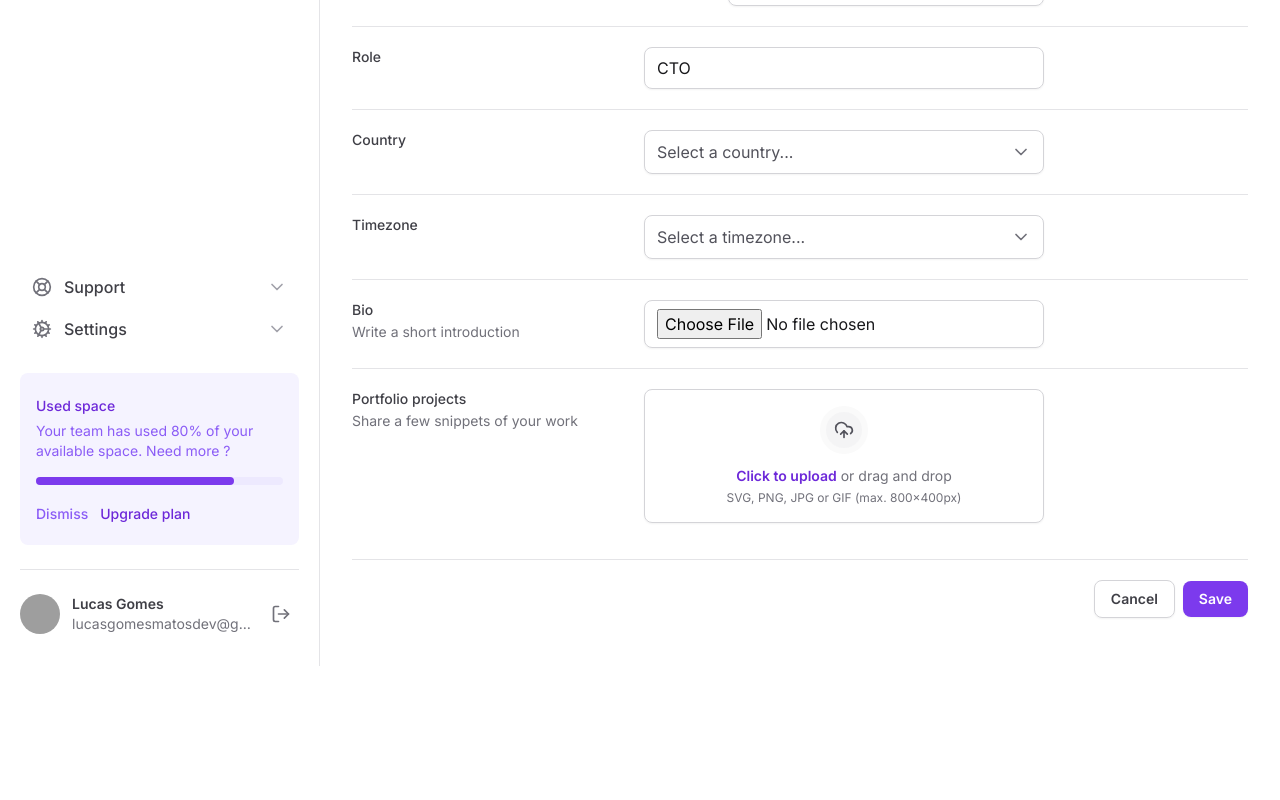
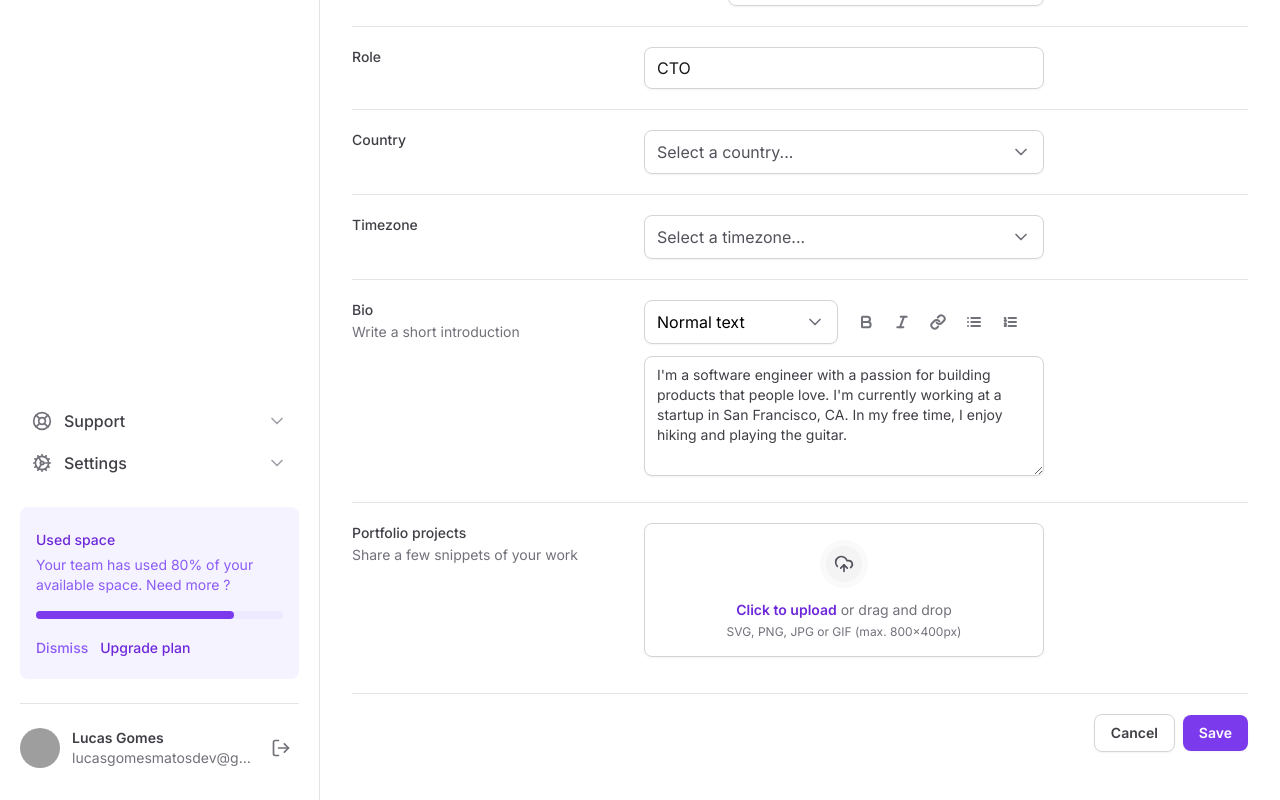
Before and after one commit to lucasgomesmatos/tailwind-next, a Next.js app: page / in a window 1280 px wide. Shown: the part 544-1344 px from the top of the page. Before the commit the page ends 1210 px from the top, so only its background shows below. Built offline with nearby package versions, Linux system fonts and the light colour scheme; grey boxes are pictures that could not be loaded.

Commit message:
feat: textarea component

```diff
--- a/src/app/page.tsx
+++ b/src/app/page.tsx
@@ -2,9 +2,10 @@ import * as FileInput from '@/components/form/file-input'
 import * as Input from '@/components/form/input'
 import { Select } from '@/components/form/select'
 import { SelectItem } from '@/components/form/select/select-item'
+import { Textarea } from '@/components/form/textarea'
 import { SettingsTabs } from '@/components/settings-tabs'
 
-import { Mail } from 'lucide-react'
+import { Bold, Italic, Link, List, ListOrdered, Mail } from 'lucide-react'
 
 export default function Home() {
   return (
@@ -70,7 +71,7 @@ export default function Home() {
 
             <Input.Root>
               <Input.Prefix>
-                <Mail className="size-5 text-zinc-500" />
+                <Mail className="size-4 text-zinc-500" strokeWidth={3} />
               </Input.Prefix>
               <Input.Control
                 id="email"
@@ -145,9 +146,55 @@ export default function Home() {
               </span>
             </label>
 
-            <Input.Root>
-              <Input.Control type="file" />
-            </Input.Root>
+            <div className="space-y-3">
+              <div className="grid grid-cols-2 gap-3">
+                <Select placeholder="" defaultValue="normal">
+                  <SelectItem text="Normal text" value="normal" />
+                  <SelectItem text="Markdown" value="markdown" />
+                </Select>
+
+                <div className="flex items-center gap-1">
+                  <button
+                    type="button"
+                    className="rounded-md p-2 hover:bg-zinc-50"
+                  >
+                    <Bold className="size-4 text-zinc-500" strokeWidth={3} />
+                  </button>
+                  <button
+                    type="button"
+                    className="rounded-md p-2 hover:bg-zinc-50"
+                  >
+                    <Italic className="size-4 text-zinc-500" strokeWidth={3} />
+                  </button>
+                  <button
+                    type="button"
+                    className="rounded-md p-2 hover:bg-zinc-50"
+                  >
+                    <Link className="size-4 text-zinc-500" strokeWidth={3} />
+                  </button>
+                  <button
+                    type="button"
+                    className="rounded-md p-2 hover:bg-zinc-50"
+                  >
+                    <List className="size-4 text-zinc-500" strokeWidth={3} />
+                  </button>
+                  <button
+                    type="button"
+                    className="rounded-md p-2 hover:bg-zinc-50"
+                  >
+                    <ListOrdered
+                      className="size-4 text-zinc-500"
+                      strokeWidth={3}
+                    />
+                  </button>
+                </div>
+              </div>
+
+              <Textarea
+                id="bio"
+                defaultValue={`I'm a software engineer with a passion for building products that people love. I'm currently working at a startup in San Francisco, CA. In my free time, I enjoy hiking and playing the guitar.`}
+              />
+            </div>
           </div>
 
           <div className="grid grid-cols-form gap-3 pt-5">
--- a/src/components/form/select/index.tsx
+++ b/src/components/form/select/index.tsx
@@ -3,14 +3,14 @@ import * as SelectPrimitive from '@radix-ui/react-select'
 import { ChevronDown } from 'lucide-react'
 import { ReactNode } from 'react'
 
-interface SelectProps {
+interface SelectProps extends SelectPrimitive.SelectProps {
   children: ReactNode
   placeholder?: string
 }
 
-export const Select = ({ children, placeholder }: SelectProps) => {
+export const Select = ({ children, placeholder, ...props }: SelectProps) => {
   return (
-    <SelectPrimitive.Root>
+    <SelectPrimitive.Root {...props}>
       <SelectPrimitive.Trigger className="flex h-11 w-full items-center justify-between gap-2 rounded-lg border border-zinc-300 px-3 py-2 shadow-sm data-[placeholder]:text-zinc-600">
         <SelectPrimitive.Value
           placeholder={placeholder}
@@ -25,7 +25,7 @@ export const Select = ({ children, placeholder }: SelectProps) => {
           side="bottom"
           position="popper"
           sideOffset={8}
-          className="z-10 w-[--radix-select-trigger-width] overflow-hidden rounded-lg border border-zinc-200 bg-white"
+          className="z-10 w-[--radix-select-trigger-width] overflow-hidden rounded-lg border border-zinc-200 bg-white shadow-sm"
         >
           <SelectPrimitive.Viewport>{children}</SelectPrimitive.Viewport>
         </SelectPrimitive.Content>
--- /dev/null
+++ b/src/components/form/textarea/index.tsx
@@ -0,0 +1,12 @@
+import { ComponentProps } from 'react'
+
+type TextareaProps = ComponentProps<'textarea'>
+
+export const Textarea = (props: TextareaProps) => {
+  return (
+    <textarea
+      {...props}
+      className="min-h-[120px] w-full resize-y rounded-lg border border-zinc-300 px-3 py-2 text-sm text-zinc-700 shadow-sm"
+    />
+  )
+}
```
